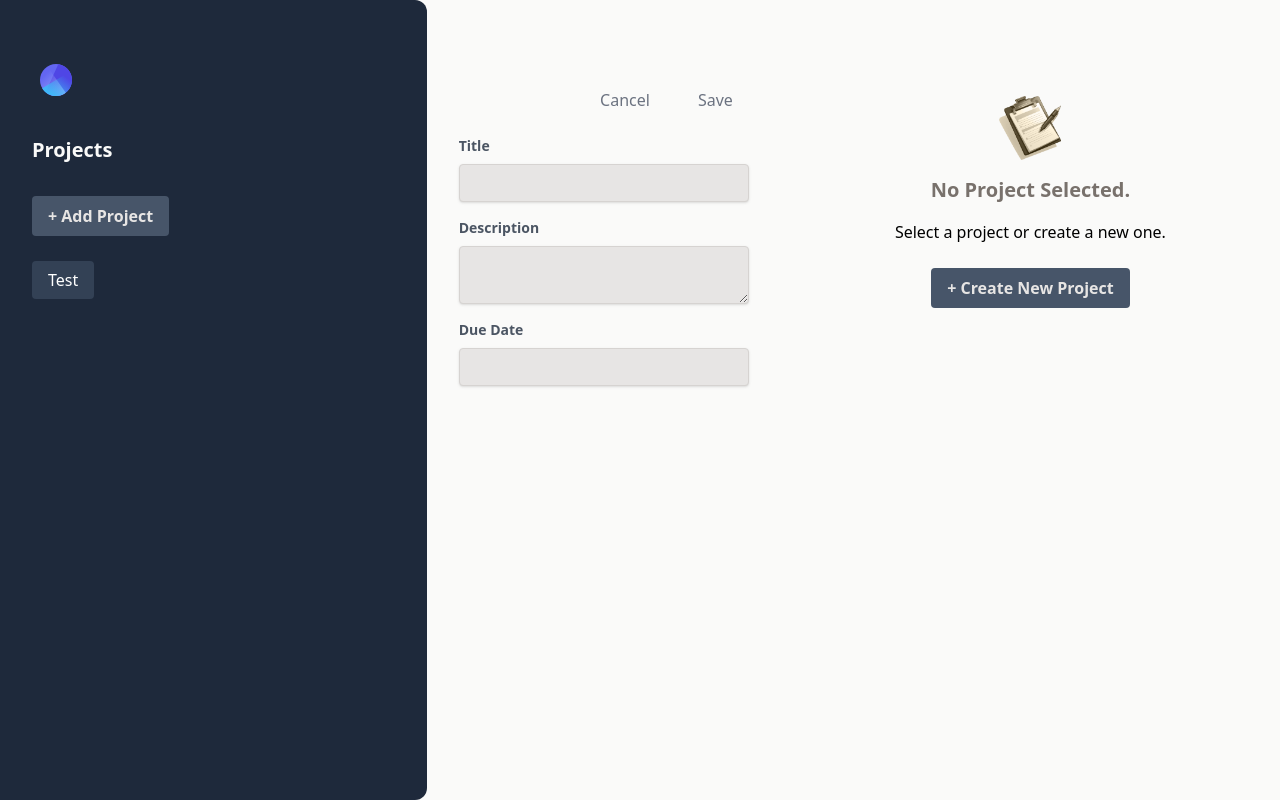
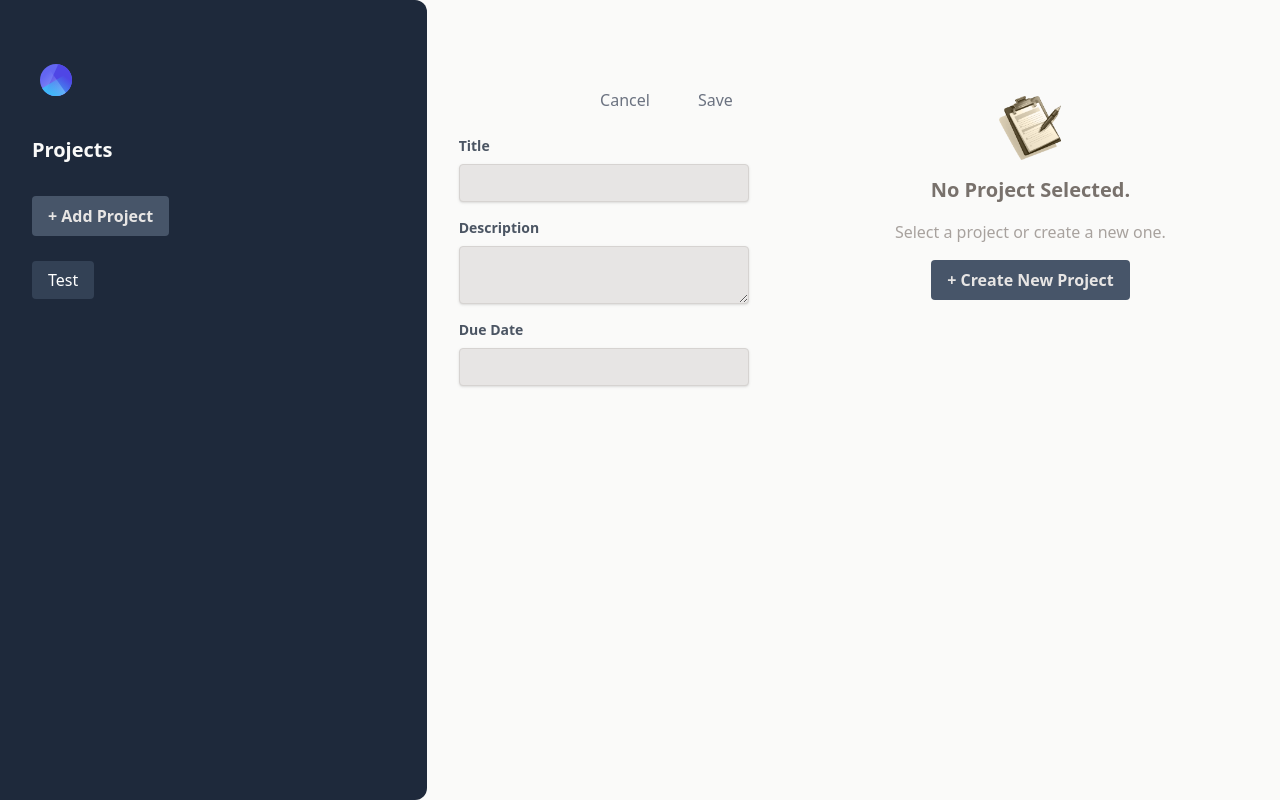
Before and after one commit to Gh0sT-7/project-management-app, a React (Vite) app: page / in a window 1280 px wide. Built offline with nearby package versions, Linux system fonts and the light colour scheme.

Commit message:
Added extra functionality to the button to use different color and variant combinations.

```diff
--- a/src/components/Button.jsx
+++ b/src/components/Button.jsx
@@ -1,7 +1,24 @@
-export default function Button({ children, varient }) {
+export default function Button({ children, color, variant }) {
+    const variantClasses = {
+        filled: "px-4 py-2 rounded bg-slate-600 hover:bg-slate-700 text-xs md:text-base font-semibold transition-all duration-200 ease-in-out",
+        outline: "px-4 py-2 rounded border border-slate-600 hover:bg-slate-600 hover:text-white text-xs md:text-base font-semibold transition-all duration-200 ease-in-out",
+        text: "px-4 py-2 text-xs md:text-base font-semibold transition-all duration-200 ease-in-out",
+    };
+
+    const colorClasses = {
+        default: "text-stone-200 hover:text-stone-50",
+        danger: "text-red-500 bg-red-50 hover:bg-red-500 hover:text-white",
+        success: "text-green-500 bg-green-50 hover:bg-green-500 hover:text-white",
+    };
+
+    const variantClassName = variantClasses[variant] || "";
+    const colorClassName = colorClasses[color] || colorClasses.default;
+
+    const buttonClasses = `${variantClassName} ${colorClassName}`;
+
     return (
-        <button varient={varient} className="px-4 py-2 rounded bg-slate-600 hover:bg-slate-700 text-xs md:text-base text-stone-200 hover:text-stone-50 font-semibold  transition-all duration-200 ease-in-out">
+        <button className={buttonClasses}>
             {children}
         </button>
-    )
+    );
 }
--- a/src/partials/Project/NoSelectedProject.jsx
+++ b/src/partials/Project/NoSelectedProject.jsx
@@ -1,15 +1,16 @@
 import noProjectImage from '../../assets/no-projects.png'
+import Button from '../../components/Button'
 
 export default function NoProjectSelected() {
     return (
-        <div className="mt-24 w-2/3 text-center">
+        <div className="flex flex-col gap-4 mt-24 w-2/3 text-center ">
             <img className='object-contain w-16 h-16 mx-auto' src={noProjectImage} alt='Empty taks list' />
-            <h2 className='my-4 text-xl font-bold text-stone-500'>No Project Selected.</h2>
-            <p>Select a project or create a new one.</p>
-            <p className='text-stone-400'>
-                <button className='mt-6 px-4 py-2 rounded bg-slate-600 hover:bg-slate-700 text-xs md:text-base text-stone-200 hover:text-stone-50 font-semibold  transition-all duration-200 ease-in-out'>
+            <h2 className='text-xl font-bold text-stone-500'>No Project Selected.</h2>
+            <p className='text-stone-400'>Select a project or create a new one.</p>
+            <p>
+                <Button variant="filled" color="default">
                     + Create New Project
-                </button>
+                </Button>
             </p>
         </div>
     )
--- a/src/partials/Sidebar.jsx
+++ b/src/partials/Sidebar.jsx
@@ -34,7 +34,7 @@ export default function Sidebar() {
             <div className="space-y-8">
                 <h3 className="text-stone-50 text-xl font-semibold">Projects</h3>
 
-                <Button>+ Add Project</Button>
+                <Button color="default" variant="filled">+ Add Project</Button>
 
                 <div>
                     <ul className="mt-3">
```
